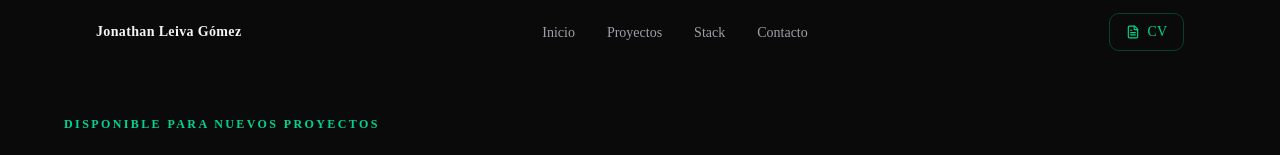
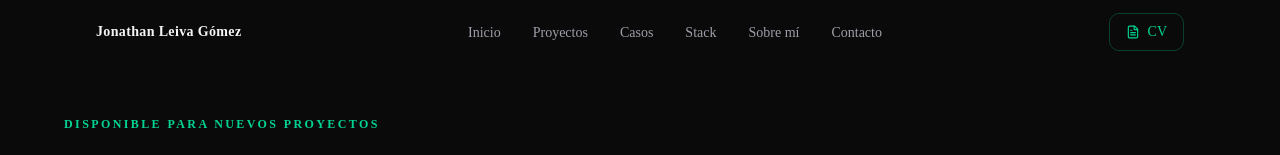
Before and after one commit to jonathanleivag/jonathanleivag, a Next.js app: page / in a window 1280 px wide. Shown: the top 155 px of the page. Built offline with nearby package versions, Linux system fonts and the light colour scheme.

Commit message:
feat(nav): add About and Cases to navigation links

```diff
--- a/components/layout/Navbar.tsx
+++ b/components/layout/Navbar.tsx
@@ -8,7 +8,9 @@ import { profile } from '@/content/profile'
 const NAV_LINKS = [
   { label: 'Inicio', href: '#hero' },
   { label: 'Proyectos', href: '#projects' },
+  { label: 'Casos', href: '#case-studies' },
   { label: 'Stack', href: '#skills' },
+  { label: 'Sobre mí', href: '#about' },
   { label: 'Contacto', href: '#contact' },
 ]
 
```
